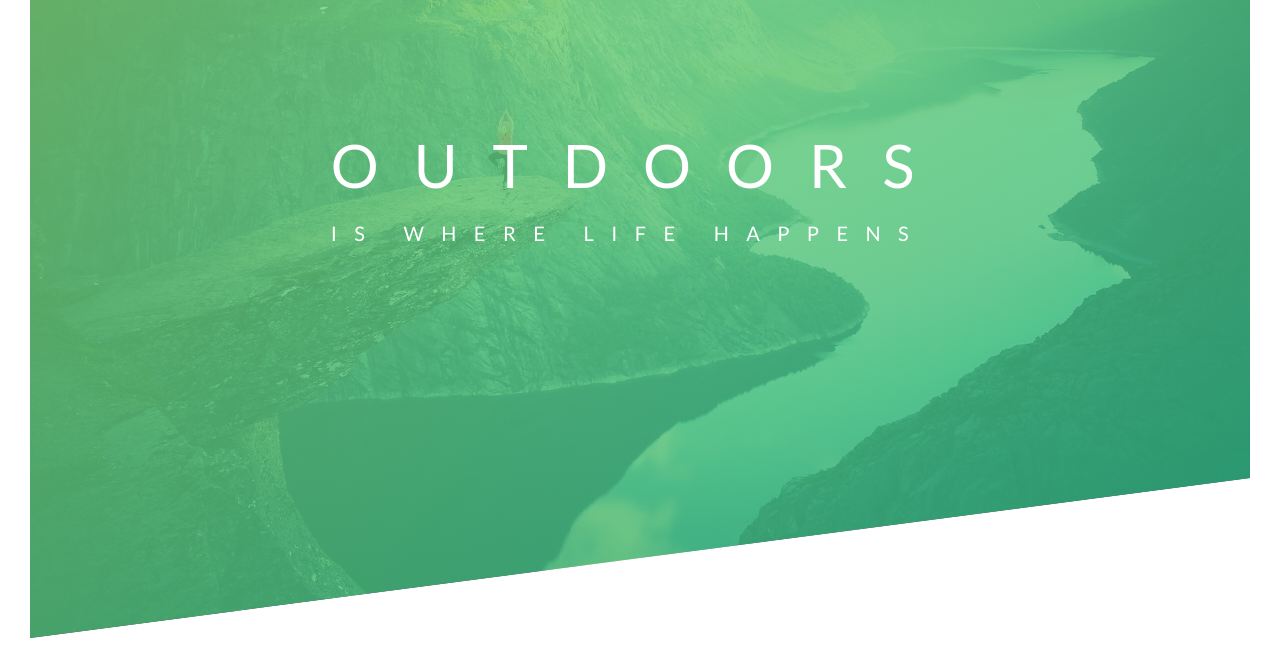
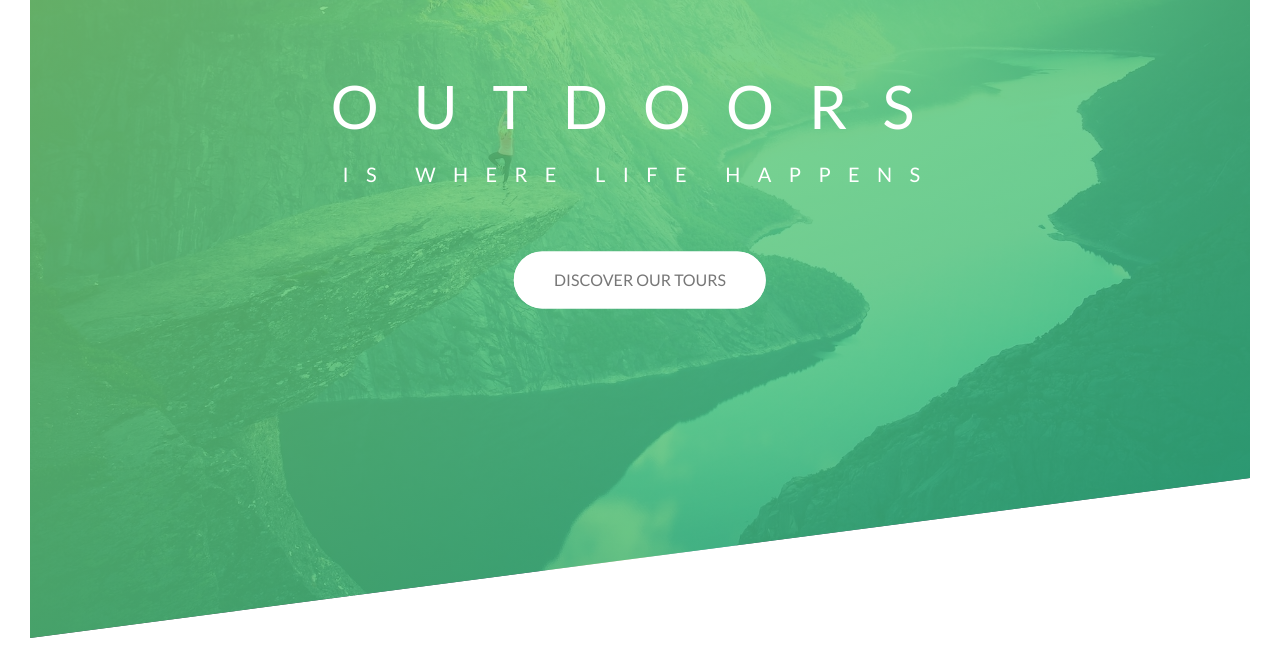
Before and after one commit to MertvyeDushi/landing, a website: page index.pug in a window 1280 px wide. Shown: the part 152-820 px from the top of the page. Drawn offline with nearby package versions, Linux system fonts and the light colour scheme; files that its build step writes are made by us from their sources.

Commit message:
Add animated button

```diff
--- a/css/style.css
+++ b/css/style.css
@@ -79,6 +79,12 @@ body {
 	left: 50%;
 
 	transform: translate(-50%, -50%);
+
+	text-align: center;
+}
+
+.header__title {
+	margin-bottom: 60px;
 }
 
 .heading-primary {
@@ -106,6 +112,67 @@ body {
 	letter-spacing: 17.4px;
 
 	animation: moveInRight .5s ease-out;
+}
+
+
+/* Buttons */
+
+.btn:link, .btn:visited {
+	display: inline-block;
+	position: relative;
+
+	text-transform: uppercase;
+	text-decoration: none;
+
+	padding: 15px 40px;
+	border-radius: 100px;
+
+	transition: all .2s;
+}
+
+.btn::after {
+	content: '';
+	display: inline-block;
+	height: 100%;
+	width: 100%;
+	border-radius: 100px;
+
+	position: absolute;
+	top: 0;
+	left: 0;
+
+	z-index: -1;
+
+	transition: all .4s;
+}
+
+.btn:hover {
+	transform: translateY(-3px);
+	box-shadow: 0 10px 20px rgba(0, 0, 0, .2);
+}
+
+.btn:hover::after {
+	transform: scaleX(1.4) scaleY(1.5);
+	opacity: 0;
+}
+
+.btn:active {
+	transform: translateY(-1px);
+	box-shadow: 0 5px 10px rgba(0, 0, 0, .2);
+}
+
+.btn--white {
+	background-color: #fff;
+	color: #777;
+}
+
+.btn--white::after {
+	background-color: #fff;
+}
+
+.btn--animated {
+	animation: moveInBottom .5s ease-out .35s;
+	animation-fill-mode: backwards;
 }
 
 
@@ -142,3 +209,15 @@ body {
 		transform: translateX(0);
 	}
 }
+
+@keyframes moveInBottom {
+	0% {
+		opacity: 0;
+		transform: translateY(40px);
+	}
+
+	100% {
+		opacity: 1;
+		transform: translateY(0);
+	}
+}
--- a/index.pug
+++ b/index.pug
@@ -19,6 +19,8 @@ html(lang="en")
 				img.header__logo(class="logo-box__logo" src="img/logo-white.png", alt="logo")
 
 			.header__text-box
-				h1(class="heading-primary")
+				h1.header__title(class="heading-primary")
 					span(class="heading-primary--main") Outdoors
 					span(class="heading-primary--sub") is where life happens
+
+				a.header__button(href="#" class="btn btn--white btn--animated") Discover our tours
```
Also changed, not shown: index.html.
